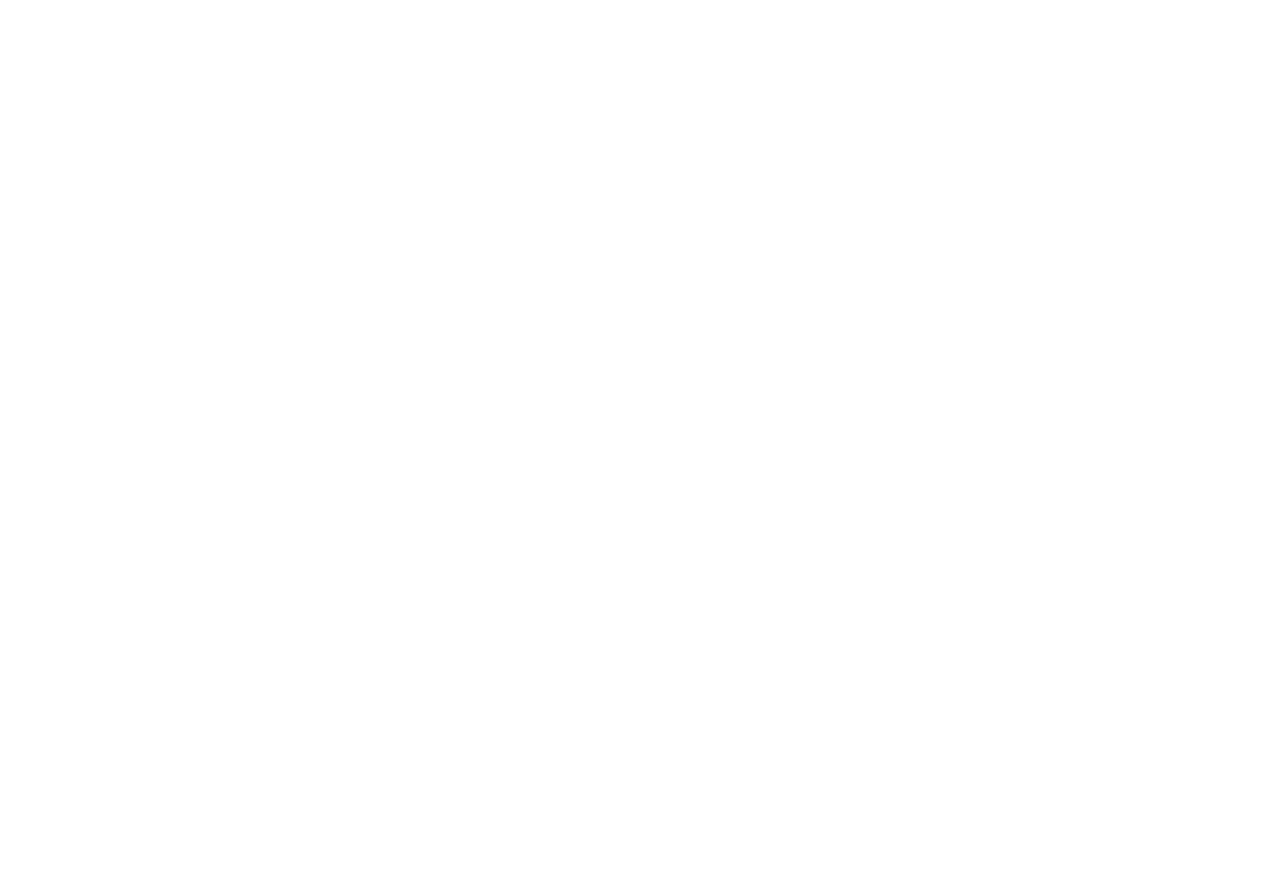
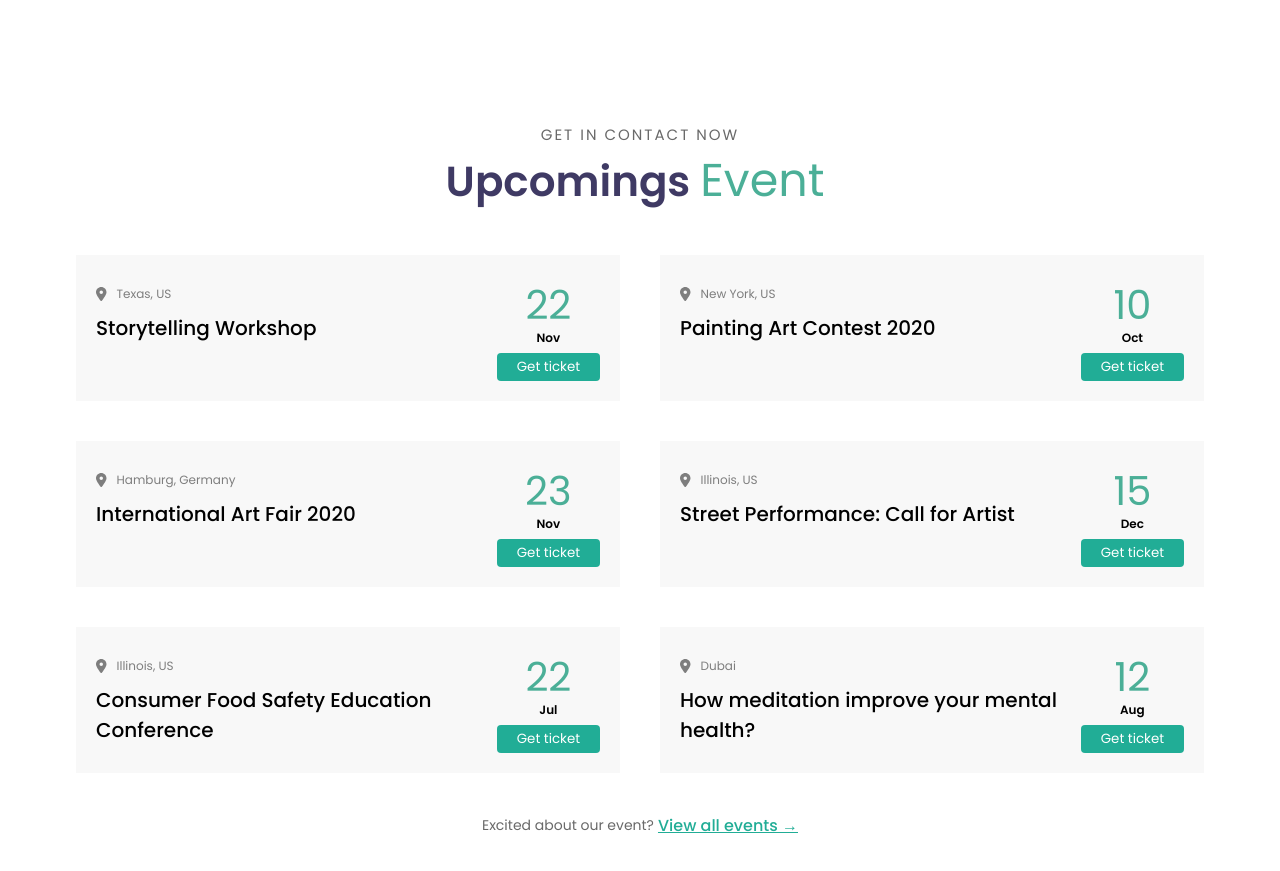
Before and after one commit to vitodursopettersson/proj-html-vuejs, a Vue app: page / in a window 1280 px wide. Shown: the part 4880-5751 px from the top of the page. Before the commit the page ends 4923 px from the top, so only its background shows below. Built offline with nearby package versions, Linux system fonts and the light colour scheme.

Commit message:
main section events

```diff
--- a/src/components/AppMain.vue
+++ b/src/components/AppMain.vue
@@ -6,6 +6,7 @@
 import AppMainSectionCourses from './AppMainSectionCourses.vue';
 import AppMainSectionWhy from './AppMainSectionWhy.vue';
 import AppMainSectionMobile from './AppMainSectionMobile.vue';
+import AppMainSectionEventVue from './AppMainSectionEvent.vue';
 export default {
     name: 'AppMain',
     components: {
@@ -16,6 +17,7 @@
         AppMainSectionCourses,
         AppMainSectionWhy,
         AppMainSectionMobile,
+        AppMainSectionEventVue,
     },
 }
 
@@ -30,6 +32,7 @@
         <AppMainSectionCourses />
         <AppMainSectionWhy />
         <AppMainSectionMobile />
+        <AppMainSectionEventVue />
     </main>
 </template>
 
--- /dev/null
+++ b/src/components/AppMainSectionEvent.vue
@@ -0,0 +1,104 @@
+<script>
+import AppCustomHeading from './common/AppCustomHeading.vue';
+import AppEventCard from './common/AppEventCard.vue';
+export default {
+    components: {
+        AppCustomHeading,
+        AppEventCard,
+    },
+    data() {
+        return {
+            events: [
+                {
+                    where: 'Texas, US',
+                    name: 'Storytelling Workshop',
+                    day: '22',
+                    month: 'Nov',
+                    ctaLink: '#',
+                },
+                {
+                    where: 'New York, US',
+                    name: 'Painting Art Contest 2020',
+                    day: '10',
+                    month: 'Oct',
+                    ctaLink: '#',
+                },
+                {
+                    where: 'Hamburg, Germany',
+                    name: 'International Art Fair 2020',
+                    day: '23',
+                    month: 'Nov',
+                    ctaLink: '#',
+                },
+                {
+                    where: 'Illinois, US',
+                    name: 'Street Performance: Call for Artist',
+                    day: '15',
+                    month: 'Dec',
+                    ctaLink: '#',
+                },
+                {
+                    where: 'Illinois, US',
+                    name: 'Consumer Food Safety Education Conference',
+                    day: '22',
+                    month: 'Jul',
+                    ctaLink: '#',
+                },
+                {
+                    where: 'Dubai',
+                    name: 'How meditation improve your mental health?',
+                    day: '12',
+                    month: 'Aug',
+                    ctaLink: '#',
+                },
+            ]
+        }
+    }
+}
+
+</script>
+
+<template>
+    <section>
+        <div class="container">
+            <AppCustomHeading :smallHeading="'Get in contact now'" :beforeText="'Upcomings'" :customText="'Event'" />
+            <div class="card-container">
+                <AppEventCard v-for="event in this.events" :where="event.where" :title="event.name" :day="event.day"
+                    :month="event.month" />
+            </div>
+            <div class="cta-container">
+                <p>Excited about our event?</p>
+                <a href="#">View all events →</a>
+            </div>
+        </div>
+    </section>
+</template>
+
+<style lang="scss" scoped>
+.container {
+    text-align: center;
+    margin-top: 80px;
+    margin-bottom: 80px;
+}
+
+.card-container {
+    display: flex;
+    flex-wrap: wrap;
+}
+
+.cta-container {
+    margin-top: 20px;
+    display: flex;
+    justify-content: center;
+
+    p {
+
+        margin-right: 4px;
+    }
+
+    a {
+        color: #21AD96;
+        font-weight: 500;
+    }
+}
+</style>
--- /dev/null
+++ b/src/components/common/AppEventCard.vue
@@ -0,0 +1,94 @@
+<script>
+
+export default {
+    name: 'AppEventCard',
+    props: ['where', 'title', 'day', 'month']
+}
+
+</script>
+
+<template>
+    <div class="card">
+        <div class="card__info">
+            <div class="card__info__where">
+                <font-awesome-icon icon="fa-solid fa-location-dot" class="icon" />
+                <span>{{ where }}</span>
+            </div>
+            <h6>{{ title }}</h6>
+        </div>
+        <div class="card__date">
+            <h3>{{ day }}</h3>
+            <h6>{{ month }}</h6>
+            <button>Get ticket</button>
+        </div>
+    </div>
+</template>
+
+<style lang="scss" scoped>
+.card {
+    background-color: #F8F8F8;
+    display: flex;
+    margin: 20px;
+    width: calc((100% / 2) - 40px);
+    padding: 20px;
+
+    .card__info {
+        flex-grow: 1;
+
+        .card__info__where {
+            display: flex;
+            align-items: center;
+            gap: 10px;
+            color: #7E7E7E;
+            margin-top: 10px;
+            margin-bottom: 10px;
+
+            .icon {
+                font-size: 14px;
+            }
+
+            span {
+                font-size: 12px;
+            }
+        }
+
+        h6 {
+            text-align: left;
+            font-size: 20px;
+            font-weight: 500;
+
+        }
+    }
+
+    .card__date {
+
+        flex-shrink: 0;
+        display: flex;
+        flex-direction: column;
+        justify-content: center;
+
+        h3 {
+            font-size: 40px;
+            margin-bottom: -6px;
+        }
+
+        h6 {
+            font-size: 12px;
+            margin-bottom: 6px;
+        }
+
+        button {
+            background-color: #21AD96;
+            padding: 4px 20px;
+            border-radius: 4px;
+            border: none;
+            color: #fff;
+            cursor: pointer;
+
+            &:hover {
+                background-color: #1e9a85;
+            }
+        }
+    }
+}
+</style>
--- a/src/main.js
+++ b/src/main.js
@@ -12,7 +12,8 @@
 import { faDownload } from '@fortawesome/free-solid-svg-icons'
 import { faFileLines } from '@fortawesome/free-regular-svg-icons'
 import { faUser } from '@fortawesome/free-regular-svg-icons'
-library.add(faChevronDown, faCartShopping, faCircleUser, faMagnifyingGlass, faDownload, faFileLines, faUser)
+import { faLocationDot } from '@fortawesome/free-solid-svg-icons'
+library.add(faChevronDown, faCartShopping, faCircleUser, faMagnifyingGlass, faDownload, faFileLines, faUser, faLocationDot)
 
 createApp(App)
     .component('font-awesome-icon', FontAwesomeIcon)
```
